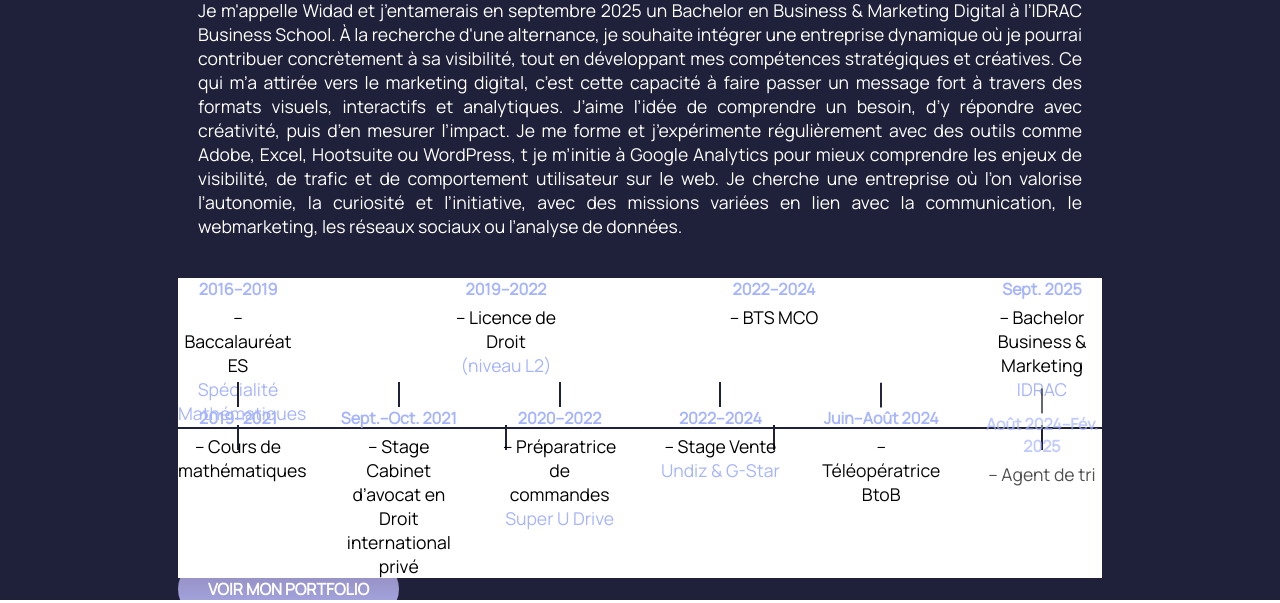
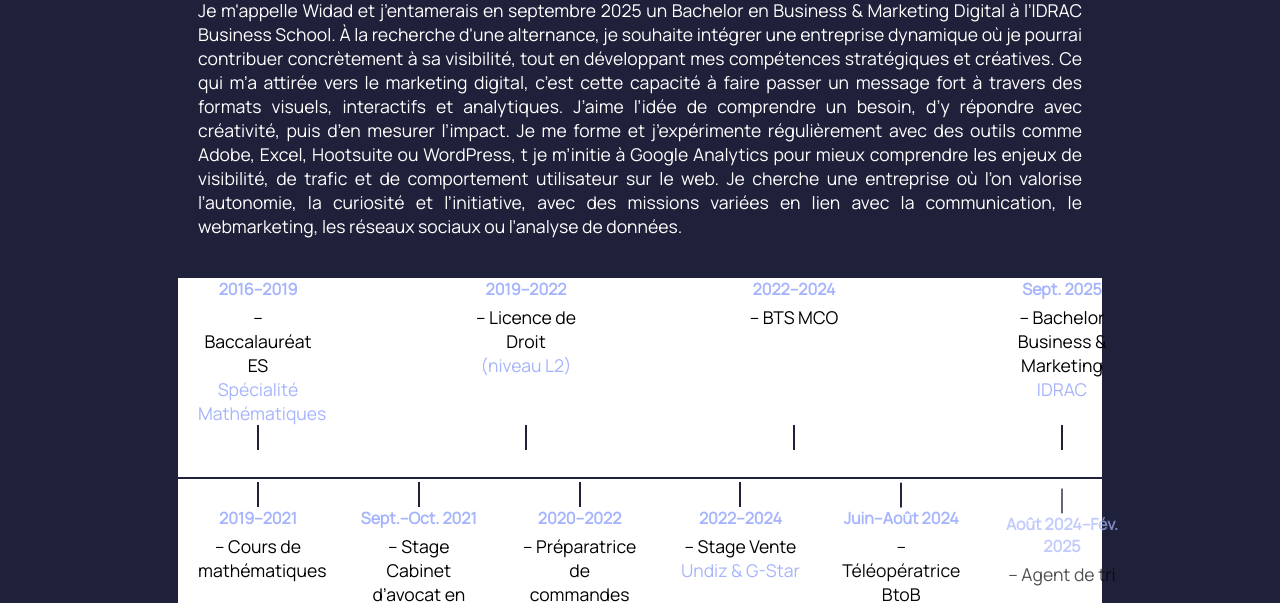
Before and after one commit to widadghemit/portfolio, a plain HTML site: page a-propos.html in a window 1280 px wide. Shown: the part 224-827 px from the top of the page. Drawn offline with Linux system fonts and the light colour scheme; files whose address does not match are found by name.

Commit message:
Update style-a-propos.css

```diff
--- a/style-a-propos.css
+++ b/style-a-propos.css
@@ -21,6 +21,7 @@ body {
   background-color: #1f2039; /* Remplace cette couleur par celle que tu veux */
   margin: 0;
   padding: 0;
+  overflow-x: hidden; /* Empêche le scroll horizontal */
 }
 
 .a-propos-introduction h1 {
@@ -41,8 +42,10 @@ body {
   position: relative;
   width: 100%;
   max-width: 1200px;
-  padding: 150px 0px;
+  padding: 200px 20px; /* marges haut/bas augmentées */
+  margin: 0 auto; /* centre horizontalement */
   background-color: white;
+  box-sizing: border-box;
 }
 
 .timeline-line {
```
